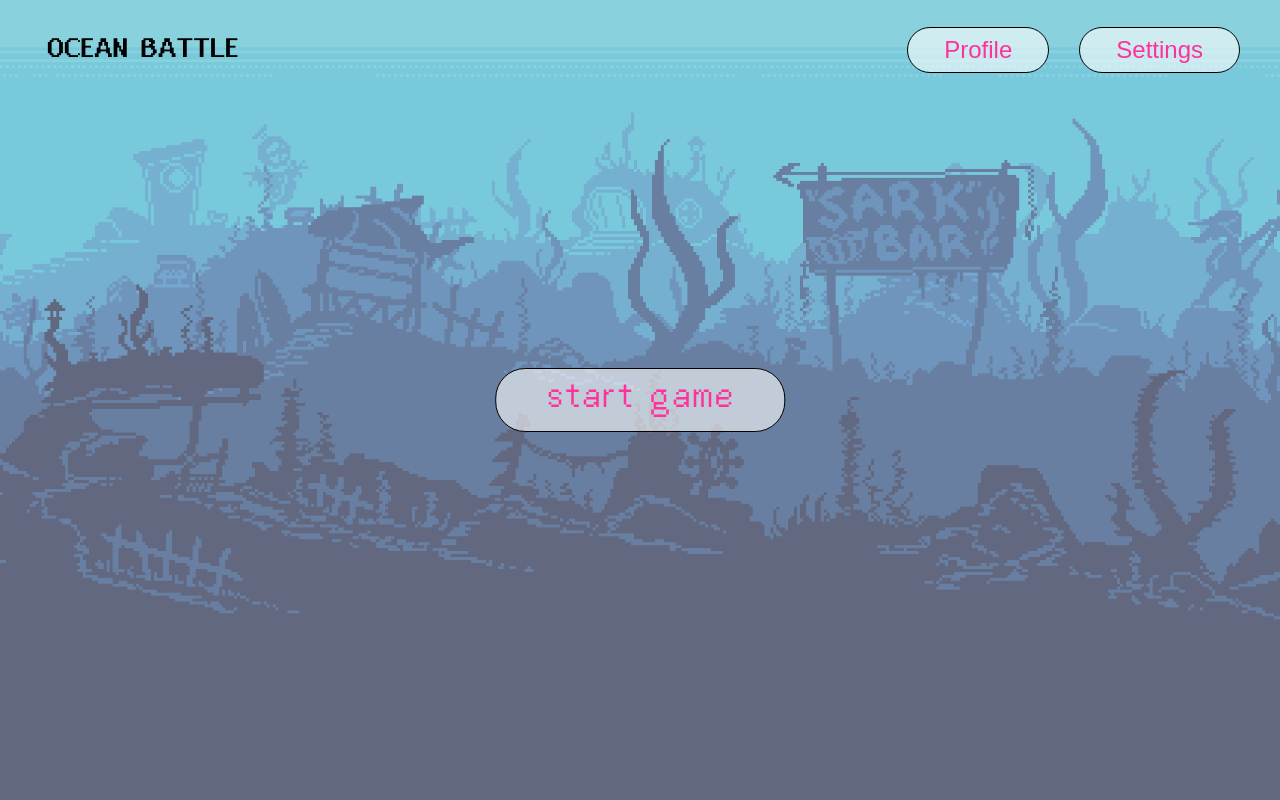
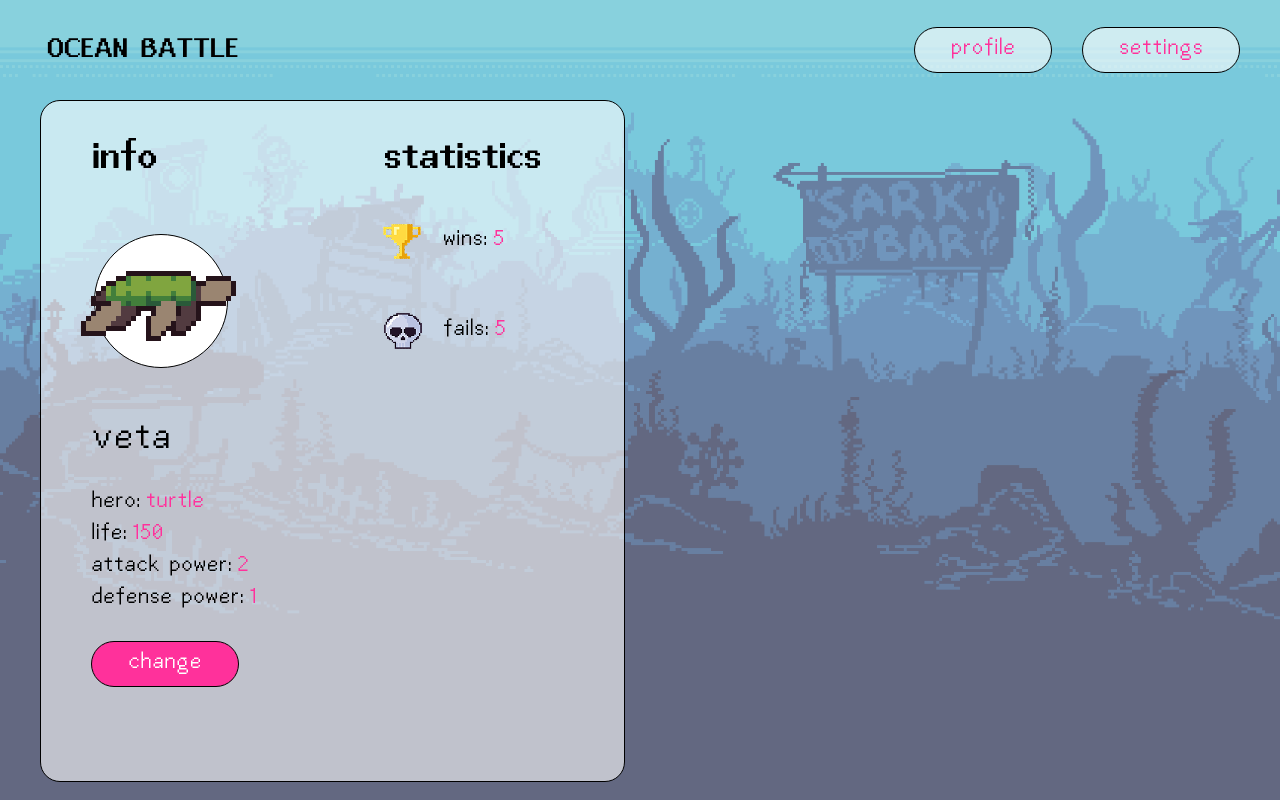
Before and after one commit to vetavv/not-fight-club, a website built with webpack: page src/index.html in a window 1280 px wide. Built offline with nearby package versions, Linux system fonts and the light colour scheme.

Commit message:
feat: add markup and styles for profile block

```diff
--- a/src/index.html
+++ b/src/index.html
@@ -13,21 +13,75 @@
             <div class="background move">
                 <div class="background move">
                     <div class="container">
+
                         <header class="page__header">
                             <button class="logo-link" disabled>Ocean battle</button>
                             <nav class="page__nav nav">
                                 <ul class="nav__list">
                                     <li class="nav__item">
-                                        <button class="nav__link">Profile</button>
+                                        <button class="btn">Profile</button>
                                     </li>
                                     <li class="nav__item">
-                                        <button class="nav__link">Settings</button>
+                                        <button class="btn">Settings</button>
                                     </li>
                                 </ul>
                             </nav>
                         </header>
+
                         <main class="page__main">
-                            <button class="main-btn" ">start game</button>
+                            <h1 class="visually-hidden">Fight-club game "Ocean Battle".</h1>
+
+                            <section class="page__home" hidden>
+                                <h2 class="visually-hidden">Home of the game.</h2>
+                                <button class="main-btn">Start game</button>
+                            </section>
+
+                            <div class="page_profile">
+                                <section class="block hero">
+                                    <h2 class="visually-hidden">Hero profile.</h2>
+                                    <div class="subsection">
+                                        <h3 class="title">Info</h3>
+                                        <div class="hero__img-container">
+                                            <div class="hero__img idle"></div>
+                                        </div>
+                                        <p class="hero__name">Veta</p>
+                                        <dl class="list">
+                                            <div class="list__item">
+                                                <dt class="list__key">Hero</dt>
+                                                <dd class="list__value">Turtle</dd>
+                                            </div>
+                                            <div class="list__item">
+                                                <dt class="list__key">Life</dt>
+                                                <dd class="list__value">150</dd>
+                                            </div>
+                                            <div class="list__item">
+                                                <dt class="list__key">Attack power</dt>
+                                                <dd class="list__value">2</dd>
+                                            </div>
+                                            <div class="list__item">
+                                                <dt class="list__key">Defense power</dt>
+                                                <dd class="list__value">1</dd>
+                                            </div>
+                                        </dl>
+                                        <button class="btn btn_dark">Change</button>
+                                    </div>
+
+                                    <div class="subsection">
+                                        <h3 class="title title_stats">Statistics</h3>
+                                        <dl class="list stats__list">
+                                            <div class="list__item stats__item">
+                                                <dt class="list__key stats__key">Wins</dt>
+                                                <dd class="list__value stats__value">5</dd>
+                                            </div>
+                                            <div class="list__item stats__item">
+                                                <dt class="list__key stats__key">Fails</dt>
+                                                <dd class="list__value stats__value">5</dd>
+                                            </div>
+                                        </dl>
+                                    </div>
+                                </section>
+                                <section></section>
+                            </div>
                         </main>
                     </div>
                 </div>
--- a/src/styles/general.css
+++ b/src/styles/general.css
@@ -1,3 +1,14 @@
+.visually-hidden {
+  position: absolute !important;
+  width: 1px !important;
+  height: 1px !important;
+  margin: -1px !important;
+  border: 0 !important;
+  padding: 0 !important;
+  clip: rect(0 0 0 0) !important;
+  overflow: hidden !important;
+}
+
 .page {
   margin: 0;
   font-family: Abaddon;
@@ -23,12 +34,6 @@
   background-repeat: repeat-x;
 }
 
-/* .move {
-  animation-name: move;
-  animation-timing-function: linear;
-  animation-iteration-count: infinite;
-} */
-
 .background {
   background-image: url("../assets/images/background/sea1.png");
   animation-duration: 120s;
@@ -49,6 +54,12 @@
   animation-duration: 60s;
 }
 
+/* .move {
+  animation-name: move;
+  animation-timing-function: linear;
+  animation-iteration-count: infinite;
+} */
+
 @keyframes move {
   from {
     background-position: 0;
@@ -58,17 +69,17 @@
   }
 }
 
+.container {
+  max-width: 1200px;
+  margin-inline: auto;
+  padding-inline: 40px;
+}
+
 .page__header {
   width: 100%;
   height: var(--header-height);
   display: flex;
   justify-content: space-between;
-}
-
-.container {
-  max-width: 1440px;
-  margin-inline: auto;
-  padding-inline: 40px;
 }
 
 .logo-link {
@@ -93,11 +104,13 @@
   list-style: none;
 }
 
-.nav__link {
+.btn {
   display: block;
   box-sizing: border-box;
   font-size: 24px;
   line-height: 42px;
+  font-family: inherit;
+  text-transform: inherit;
   padding-inline: 36px;
   color: var(--color-accent);
   background-color: var(--color-bg-tranparent);
@@ -108,13 +121,26 @@
   cursor: pointer;
 }
 
-.nav__link:hover,
-.nav__link:active,
-.nav__link.current {
+.btn:hover,
+.btn:active,
+.btn.current {
   background-color: var(--color-accent);
   color: var(--color-bg);
   border-color: var(--color-accent);
   transition: all 0.2s ease-in;
+}
+
+.btn_dark {
+  background-color: var(--color-accent);
+  color: var(--color-bg);
+}
+
+.btn_dark:hover,
+.btn_dark:active,
+.btn_dark.current {
+  background-color: var(--color-bg-tranparent);
+  color: var(--color-accent);
+  border-color: var(--color-border);
 }
 
 .main-btn {
@@ -142,3 +168,134 @@
   border-color: var(--color-accent);
   transition: all 0.2s ease-in;
 }
+
+.block {
+  padding: 40px 0;
+  background-color: var(--color-bg-tranparent);
+  border-radius: 20px;
+  border: 1px solid var(--color-border);
+}
+
+.hero {
+  display: grid;
+  grid-template-columns: 1fr 1fr;
+}
+
+.page_profile {
+  display: grid;
+  grid-template-columns: 1fr 1fr;
+  gap: 30px;
+}
+
+.title {
+  margin: 0;
+  font-size: 40px;
+  line-height: 1;
+}
+
+.subsection {
+  padding: 0 50px;
+  box-sizing: border-box;
+  height: calc(100vh - 2 * var(--header-height));
+}
+
+.hero__img-container {
+  position: relative;
+  --hero-size: 240px;
+  height: var(--hero-size);
+  width: var(--hero-size);
+  margin-left: -50px;
+}
+
+.hero__img {
+  position: absolute;
+  height: 100%;
+  width: 100%;
+  background-image: url("./../assets/images/heroes/turtle/Idle.png");
+  background-repeat: no-repeat;
+  background-position: left center;
+  background-size: auto 100%;
+  image-rendering: pixelated;
+}
+
+.idle {
+  animation: idle 1s steps(4) infinite;
+}
+
+@keyframes idle {
+  from {
+    background-position: 0;
+  }
+
+  to {
+    background-position: calc(-240px * 4);
+  }
+}
+
+.hero__img-container::before {
+  content: "";
+  position: absolute;
+  top: 50%;
+  left: 50%;
+  transform: translate(-50%, -50%);
+  width: 55%;
+  height: 55%;
+  background-color: #fff;
+  border-radius: 50%;
+  border: 1px solid var(--color-border);
+}
+
+.hero__name {
+  margin: 0;
+  margin-bottom: 30px;
+  font-size: 40px;
+}
+
+.list {
+  margin: 0;
+  margin-bottom: 30px;
+}
+
+.list__item {
+  display: flex;
+  font-size: 24px;
+  gap: 5px;
+  margin-bottom: 8px;
+}
+
+.list__key::after {
+  content: ":";
+}
+
+.list__value {
+  margin: 0;
+  color: var(--color-accent);
+}
+
+.stats__item {
+  position: relative;
+  padding-left: 60px;
+  margin-bottom: 50px;
+  line-height: 40px;
+}
+
+.title_stats {
+  margin-bottom: 40px;
+}
+
+.stats__item::before {
+  content: "";
+  position: absolute;
+  left: 0;
+  top: 50%;
+  transform: translateY(-50%);
+  height: 40px;
+  width: 40px;
+  background-image: url("./../assets/images/decor/win.png");
+  background-position: center left;
+  background-repeat: no-repeat;
+}
+
+.stats__item:nth-child(2)::before {
+  background-image: url("./../assets/images/decor/fail.png");
+}
```
